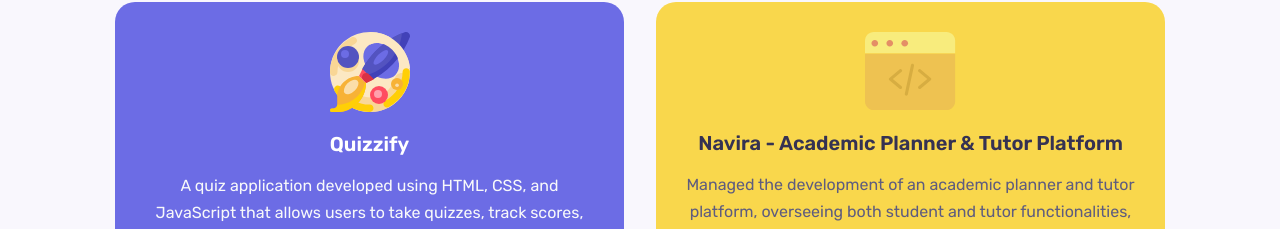
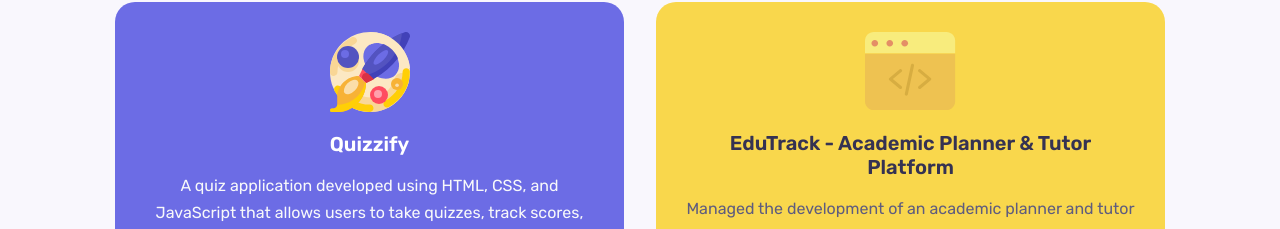
Before and after one commit to varxtikaa/My-Portfolio, a React (Vite) app: page / in a window 1280 px wide. Shown: the part 1720-1949 px from the top of the page. Built offline with nearby package versions, Linux system fonts and the light colour scheme.

Commit message:
name changes

```diff
--- a/src/Components/Projects/Services.jsx
+++ b/src/Components/Projects/Services.jsx
@@ -16,7 +16,7 @@
   {
     id: 2,
     image: Image2,
-    title: "Navira - Academic Planner & Tutor Platform",
+    title: "EduTrack - Academic Planner & Tutor Platform",
     link: "https://my-portfolio-iota-two-96.vercel.app/#about",
     description:
       "Managed the development of an academic planner and tutor platform, overseeing both student and tutor functionalities, including course management, schedules, and progress tracking.",
```
